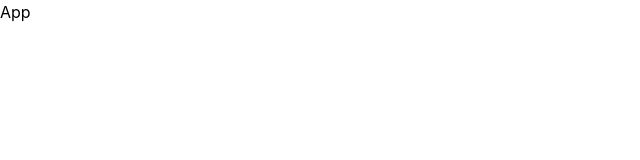
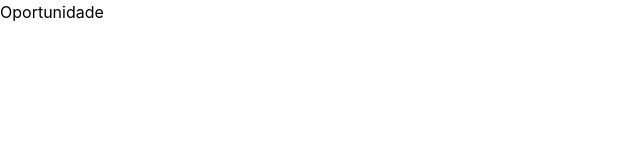
Before and after one commit to VidaConecta/ConectaCRM_react, a React (Vite) app: page /oportunidades in a window 1280 px wide. Shown: the top 160 px of the page, without its empty margins (0-640 px from the left). Built offline with nearby package versions, Linux system fonts and the light colour scheme.

Commit message:
atualiza estrutura de rota e integra componente oportunidade

```diff
--- a/src/App.tsx
+++ b/src/App.tsx
@@ -1,9 +1,15 @@
-
+import { BrowserRouter, Routes, Route } from "react-router-dom"
+import Oportunidade from "./components/oportunidade/Oportunidade"
 
 function App() {
   return (
-    <div>App</div>
-  )
+    <BrowserRouter>
+      <Routes>
+        <Route path="/oportunidades" element={<Oportunidade />} />
+        {/* outras rotas */}
+      </Routes>
+    </BrowserRouter>
+  );
 }
 
-export default App
+export default App;
--- a/src/components/oportunidade/Oportunidade.tsx
+++ b/src/components/oportunidade/Oportunidade.tsx
@@ -1,4 +1,4 @@
-
+import React from 'react'
 
 function Oportunidade() {
   return (
--- a/vite.config.ts
+++ b/vite.config.ts
@@ -1,7 +1,7 @@
-import react from '@vitejs/plugin-react'
-import { defineConfig } from 'vite'
+import { defineConfig } from 'vite';
+import react from '@vitejs/plugin-react';
+import tailwindcss from '@tailwindcss/vite';
 
-// https://vite.dev/config/
 export default defineConfig({
-  plugins: [react()],
-})
+  plugins: [react(), tailwindcss()],
+});
```
